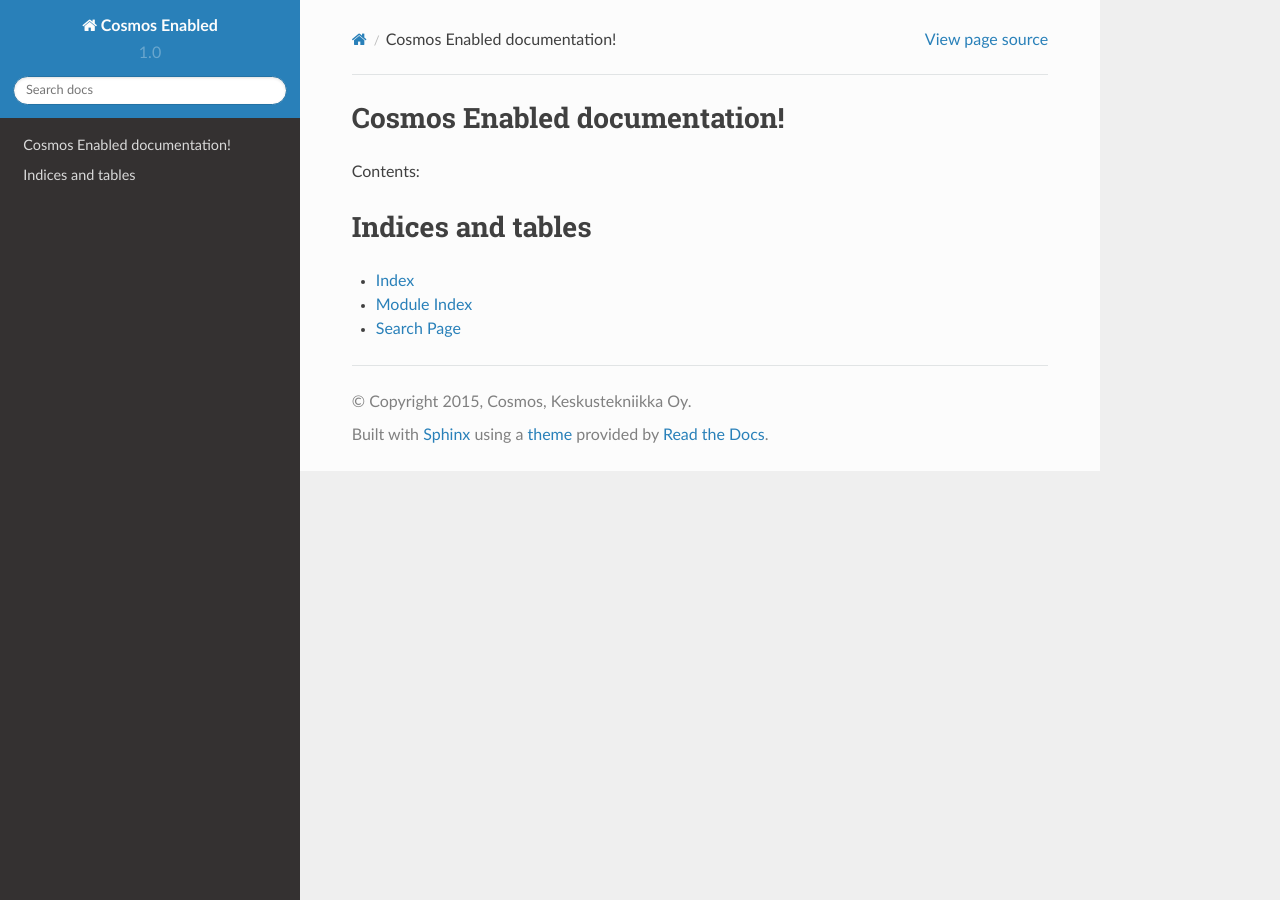
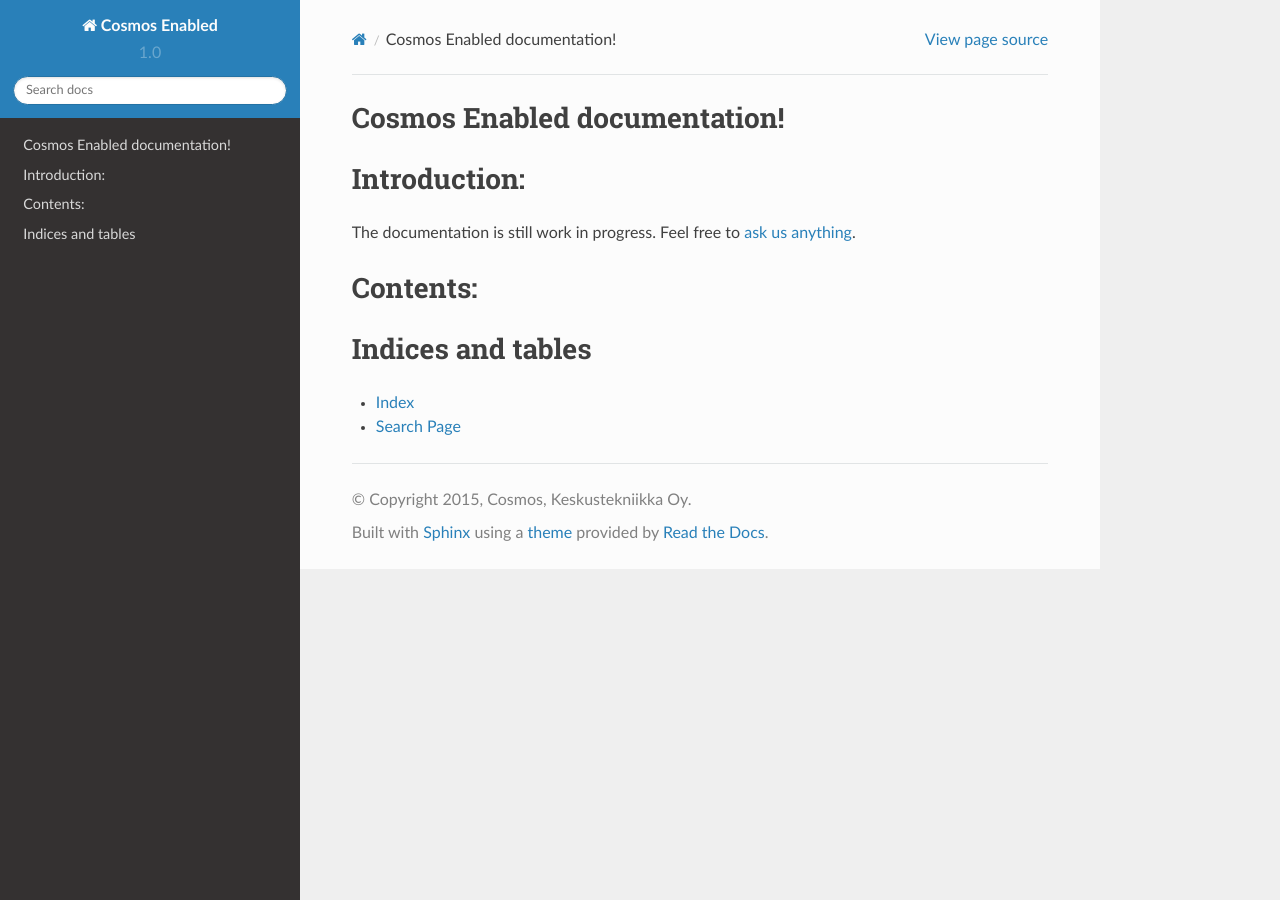
Before and after one commit to CLS-Engineering/Cosmos-Enabled, a Sphinx documentation site: the page built from docs/index.rst, in a window 1280 px wide. Built offline with Sphinx 7.4.7 and the Read the Docs theme 2.0.0, drawn with Linux system fonts in a browser that asks for light colours.

Commit message:
Updated documentation index

```diff
--- a/docs/index.rst
+++ b/docs/index.rst
@@ -6,16 +6,21 @@
 Cosmos Enabled documentation!
 ==========================================
 
+Introduction:
+==========================================
+
+The documentation is still work in progress. Feel free to `ask us anything`_.
+
+.. _ask us anything: https://cosmosenabled.com/Support/Home/Contact
+
 Contents:
+==========================================
 
 .. toctree::
    :maxdepth: 2
-
-
 
 Indices and tables
 ==================
 
 * :ref:`genindex`
-* :ref:`modindex`
 * :ref:`search`
```
